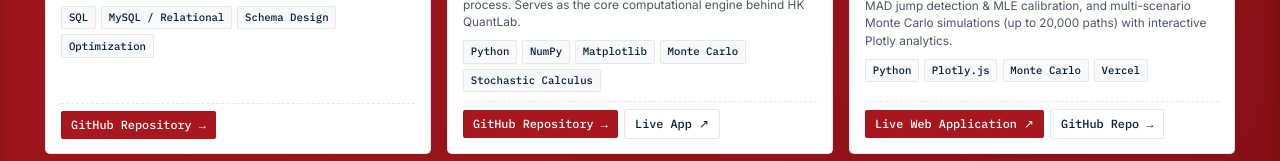
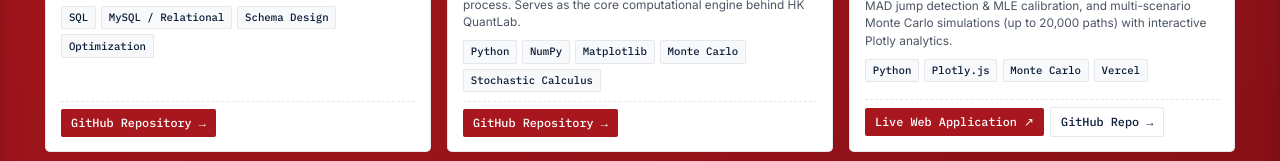
Before and after one commit to maulfath/Portfolio, a plain HTML site: page index.html in a window 1280 px wide. Shown: the part 3580-3741 px from the top of the page. Drawn offline with Linux system fonts and the light colour scheme; animation ran at ten frames a second.

Commit message:
fix: remove duplicate live app button from heston-kou modeling project

```diff
--- a/index.html
+++ b/index.html
@@ -737,10 +737,6 @@
                 target="_blank" rel="noopener noreferrer">
                 GitHub Repository &rarr;
               </a>
-              <a class="btn-sm btn-sm-ghost" href="https://hk-quantlab.vercel.app/"
-                target="_blank" rel="noopener noreferrer" title="Try Live HK QuantLab Web Application">
-                Live App &nearr;
-              </a>
             </div>
           </article>
 
```
